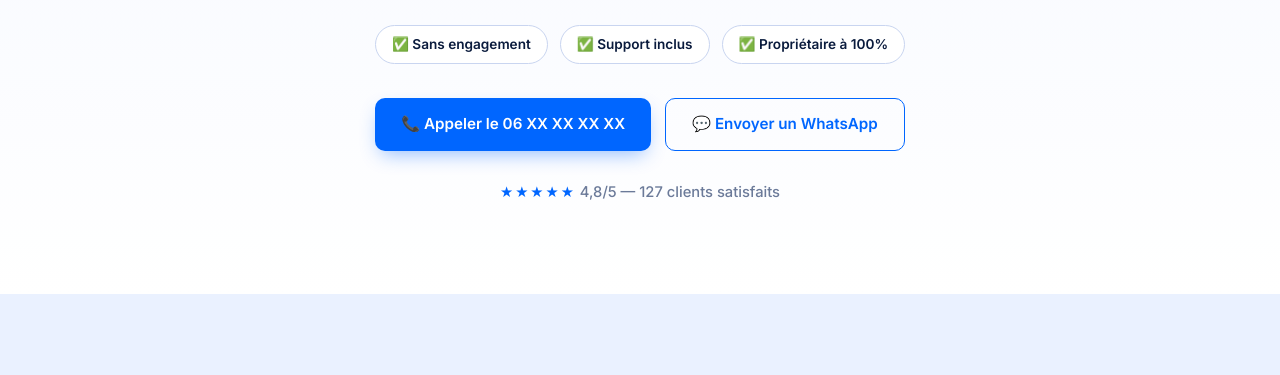
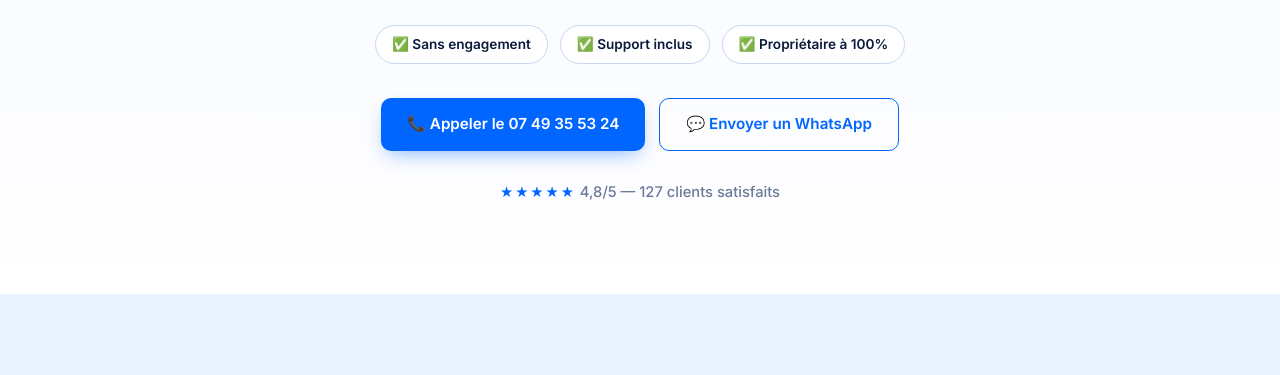
Before and after one commit to zyedbousbih-cyber/only99website, a plain HTML site: page index.html in a window 1280 px wide. Shown: the part 373-748 px from the top of the page. Drawn offline with Linux system fonts and the light colour scheme.

Commit message:
Update index.html

```diff
--- a/index.html
+++ b/index.html
@@ -529,8 +529,8 @@
       <span class="badge">✅ Propriétaire à 100%</span>
     </div>
     <div class="hero-ctas">
-      <a href="tel:+33600000000" class="btn btn-primaire">📞 Appeler le 06 XX XX XX XX</a>
-      <a href="https://wa.me/33600000000" class="btn btn-secondaire" target="_blank" rel="noopener">💬 Envoyer un WhatsApp</a>
+      <a href="tel:+33749355324" class="btn btn-primaire">📞 Appeler le 07 49 35 53 24</a>
+      <a href="https://wa.me/33749355324" class="btn btn-secondaire" target="_blank" rel="noopener">💬 Envoyer un WhatsApp</a>
     </div>
     <p class="preuve-sociale"><span class="etoiles">★★★★★</span> 4,8/5 — 127 clients satisfaits</p>
   </div>
```
